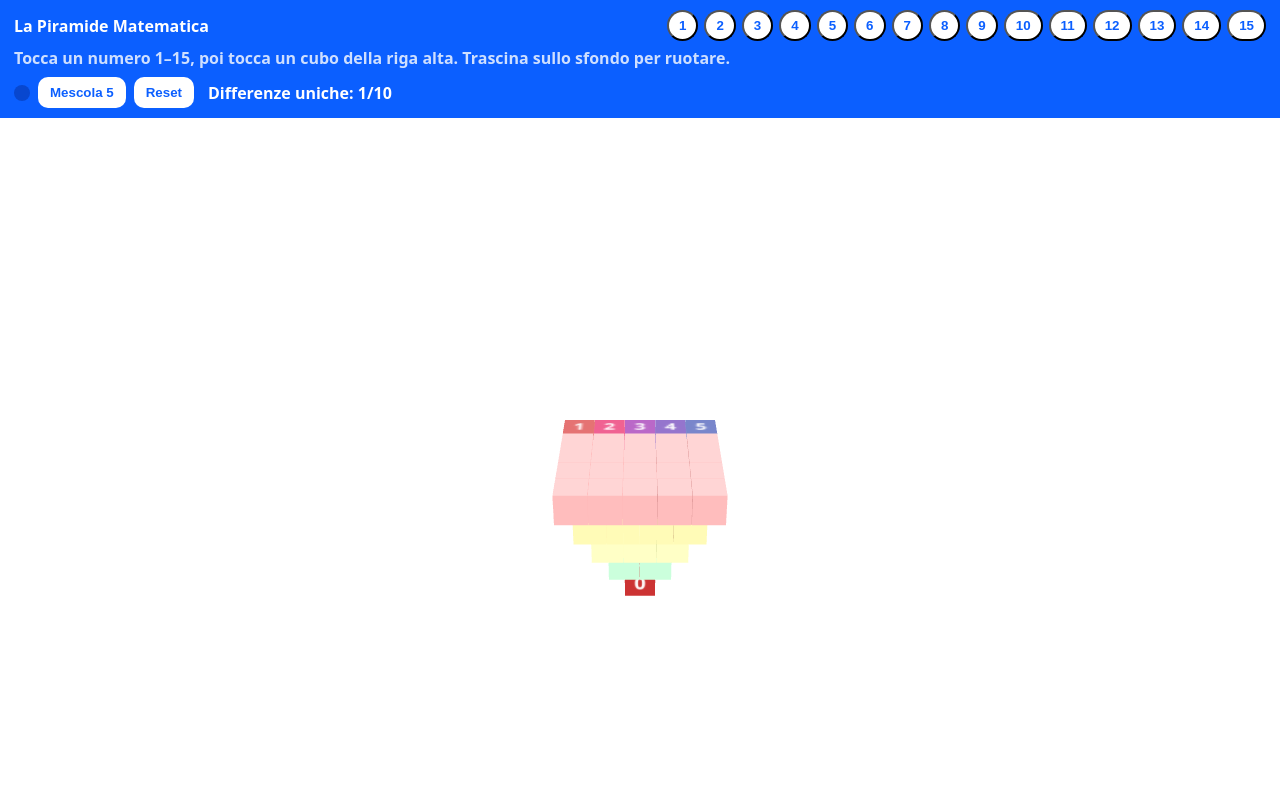
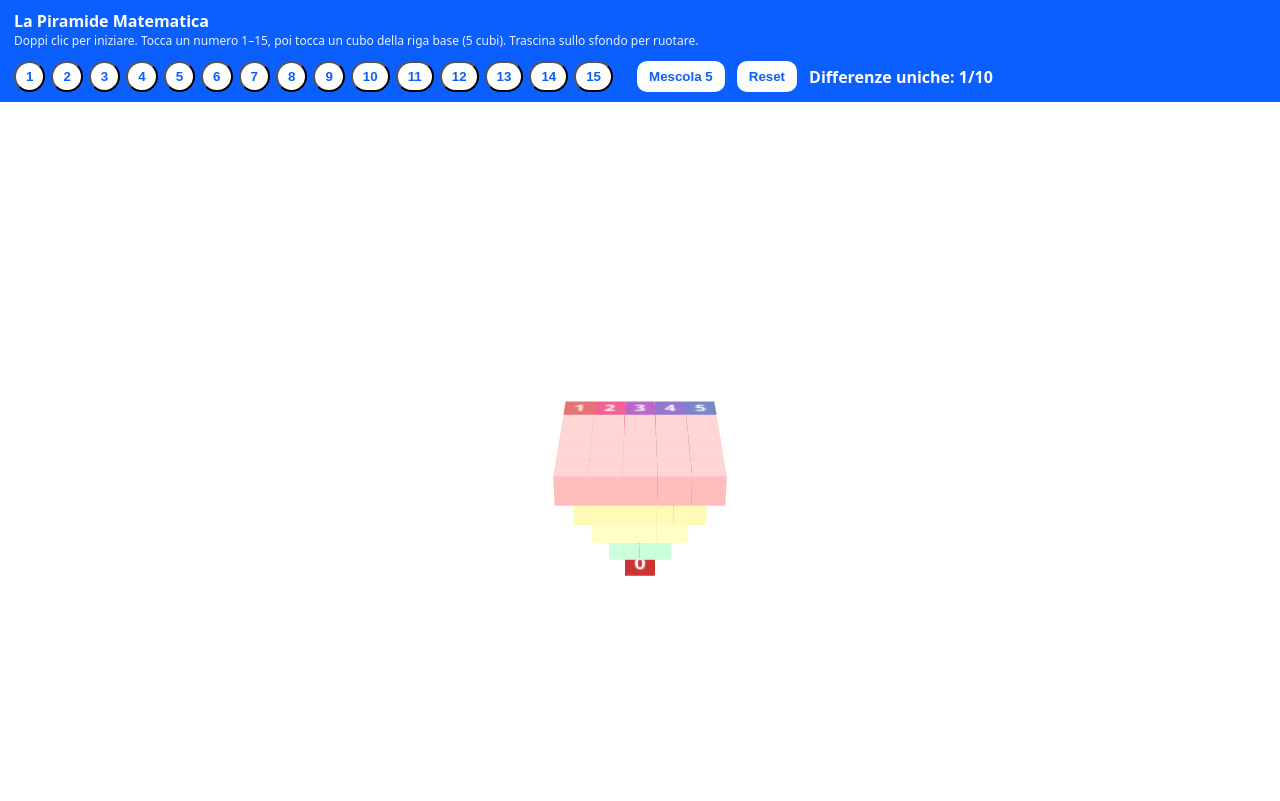
Before and after one commit to pezzaliapp/PiramideMatematica, a website: page index.html in a window 1280 px wide. Drawn offline with Linux system fonts and the light colour scheme.

Commit message:
Update index.html

```diff
--- a/index.html
+++ b/index.html
@@ -2,66 +2,49 @@
 <html lang="it">
 <head>
   <meta charset="utf-8">
-  <meta name="viewport" content="width=device-width,initial-scale=1">
+  <meta name="viewport" content="width=device-width,initial-scale=1,viewport-fit=cover">
   <title>La Piramide Matematica — 15 numeri</title>
   <style>
-    :root{
-      --bg:#ffffff;
-      --brand:#0b5fff;
-      --text:#0d1b2a;
-      --muted:#7a869a;
-      --chip:#f6f7fb;
-      --chip-b:#dfe3eb;
-    }
+    :root { --brand:#0b5fff; --ink:#0b5fff; --bg:#ffffff; --text:#0a0f1a; }
     html,body{height:100%;margin:0;background:var(--bg);color:var(--text);
       font-family:system-ui,-apple-system,Segoe UI,Roboto,Arial,sans-serif}
     .bar{
-      position:sticky;top:0;z-index:3;
-      display:flex;flex-wrap:wrap;gap:8px;align-items:center;
-      padding:10px 14px;background:var(--brand);color:#fff
+      position:sticky;top:0;z-index:5;display:flex;align-items:center;gap:12px;
+      padding:10px 14px;background:var(--brand);color:#fff;flex-wrap:wrap
     }
-    .bar h1{margin:0;font-size:16px;font-weight:800;margin-right:auto}
-    .sub{width:100%;font-weight:600;opacity:.8;margin-top:-2px}
-    .controls{display:flex;gap:8px;align-items:center}
+    .bar h1{margin:0;font-size:16px;font-weight:800}
+    .sub{font-size:12px;opacity:.9}
+    .row{display:flex;gap:6px;align-items:center;flex-wrap:wrap}
+    .chip{
+      min-width:34px;height:34px;display:inline-flex;align-items:center;justify-content:center;
+      padding:0 10px;border-radius:999px;border:2px solid #fff;background:#fff;color:var(--ink);
+      font-weight:800;cursor:pointer;user-select:none
+    }
+    .chip.active{outline:3px solid rgba(255,255,255,.7)}
     .btn{
-      border:0;border-radius:10px;padding:8px 12px;
-      background:#fff;color:var(--brand);font-weight:800;cursor:pointer;
-      touch-action:manipulation
+      border:0;border-radius:10px;padding:8px 12px;background:#fff;color:var(--ink);
+      font-weight:800;cursor:pointer;user-select:none
     }
-    .status{font-weight:800;margin-left:6px}
-    .palette{
-      display:flex;gap:6px;flex-wrap:wrap;background:#0847cf;
-      padding:8px;border-radius:12px
-    }
-    .chip{
-      display:inline-flex;align-items:center;justify-content:center;
-      min-width:28px;height:28px;padding:0 8px;border-radius:999px;
-      background:var(--chip);border:1px solid var(--chip-b);
-      color:#111;font-weight:800;cursor:pointer;
-      user-select:none; -webkit-user-select:none; touch-action:manipulation
-    }
-    .chip.sel{outline:2px solid #fff; box-shadow:0 0 0 2px #0002}
-    #stage{height:calc(100vh - 98px)}
-    @media (max-width:560px){
-      .sub{font-size:12px}
-      #stage{height:calc(100vh - 120px)}
-    }
+    .status{font-weight:800}
+    #stage{height:calc(100vh - 104px);touch-action:none; /* serve su iOS */}
   </style>
 </head>
 <body>
+
   <div class="bar">
-    <h1>La Piramide Matematica</h1>
-    <div class="sub">Tocca un numero 1–15, poi tocca un cubo della riga alta. Trascina sullo sfondo per ruotare.</div>
+    <div>
+      <h1>La Piramide Matematica</h1>
+      <div class="sub">Doppi clic per iniziare. Tocca un numero 1–15, poi tocca un cubo della riga base (5 cubi). Trascina sullo sfondo per ruotare.</div>
+    </div>
 
-    <div class="controls">
-      <div class="palette" id="palette" aria-label="Selettore numeri 1-15"></div>
-      <button class="btn" id="btn-shuffle">Mescola 5</button>
-      <button class="btn" id="btn-reset">Reset</button>
-      <span class="status" id="status">Differenze uniche: <b>0/10</b></span>
-    </div>
+    <div class="row" id="palette"></div>
+
+    <button class="btn" id="btn-scramble">Mescola 5</button>
+    <button class="btn" id="btn-reset">Reset</button>
+    <div class="status" id="status">Differenze uniche: <b>0/10</b></div>
   </div>
 
-  <div id="stage" aria-label="Piramide 3D"></div>
+  <div id="stage" aria-label="Piramide matematica 3D"></div>
 
   <script src="three.js"></script>
   <script src="pyramid.js"></script>
```
